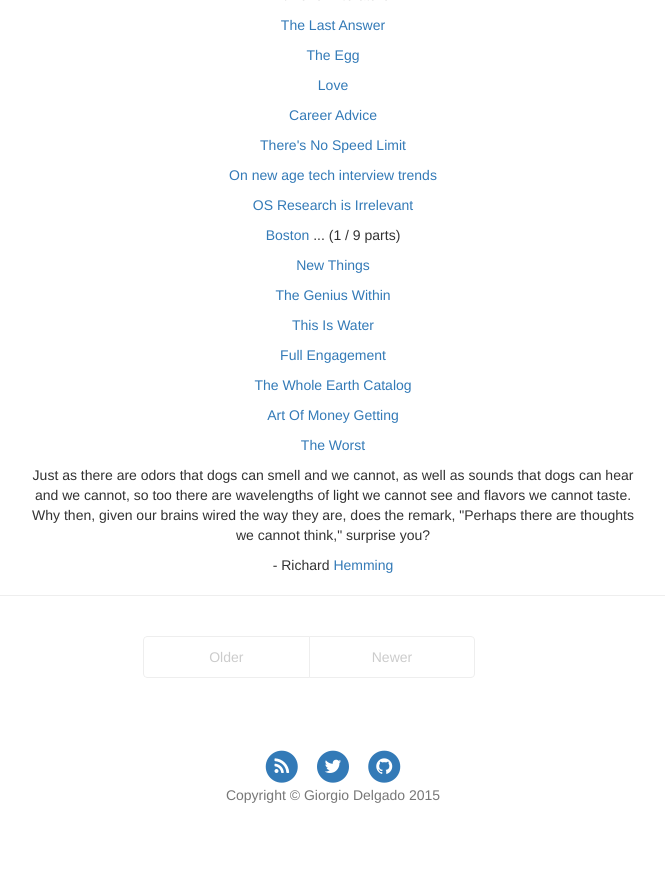
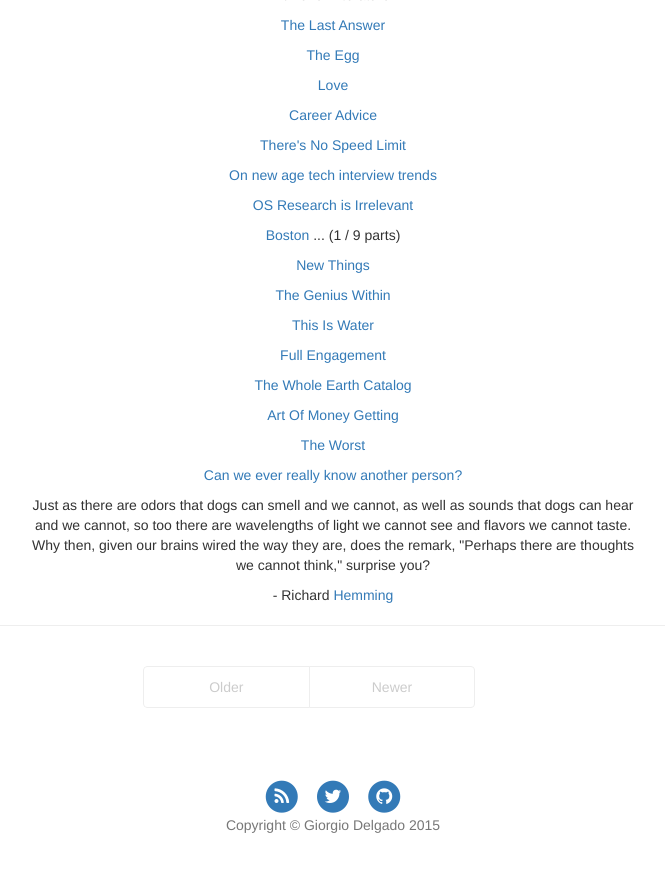
Before and after one commit to gDelgado14/gDelgado14.github.io, a Jekyll site: the page built from about/index.html, in a window 1280 px wide and 900 px high, scrolled down 653 px. Shown: the top 872 px of the window, without its empty margins (307-972 px from the left). Built offline with Jekyll 4.4.1, drawn with Linux system fonts in a browser that asks for light colours; nearby versions of some CDN libraries.

Commit message:
added new new article in 'powerful lit.' section

```diff
--- a/about/index.html
+++ b/about/index.html
@@ -29,6 +29,7 @@ title: About
 		<p><a href="http://www.wholeearth.com/index.php">The Whole Earth Catalog</a></p>
 		<p><a href="http://www.fourmilab.ch/etexts/www/barnum/moneygetting/moneygetting.html">Art Of Money Getting</a></p>
 		<p><a href="http://www.thoughtcrime.org/blog/the-worst/">The Worst</a></p>
+		<p><a href="http://nautil.us/issue/27/dark-matter/ingenious-nicholas-epley">Can we ever really know another person?</a></p>
 
 		<p>Just as there are odors that dogs can smell and we cannot, as well as sounds that dogs can hear and we cannot, so too there are wavelengths of light we cannot see and flavors we cannot taste. Why then, given our brains wired the way they are, does the remark, "Perhaps there are thoughts we cannot think," surprise you?</p>
 		- Richard<a href="http://journals.plos.org/ploscompbiol/article?id=10.1371/journal.pcbi.1004020"> Hemming</a>
```
